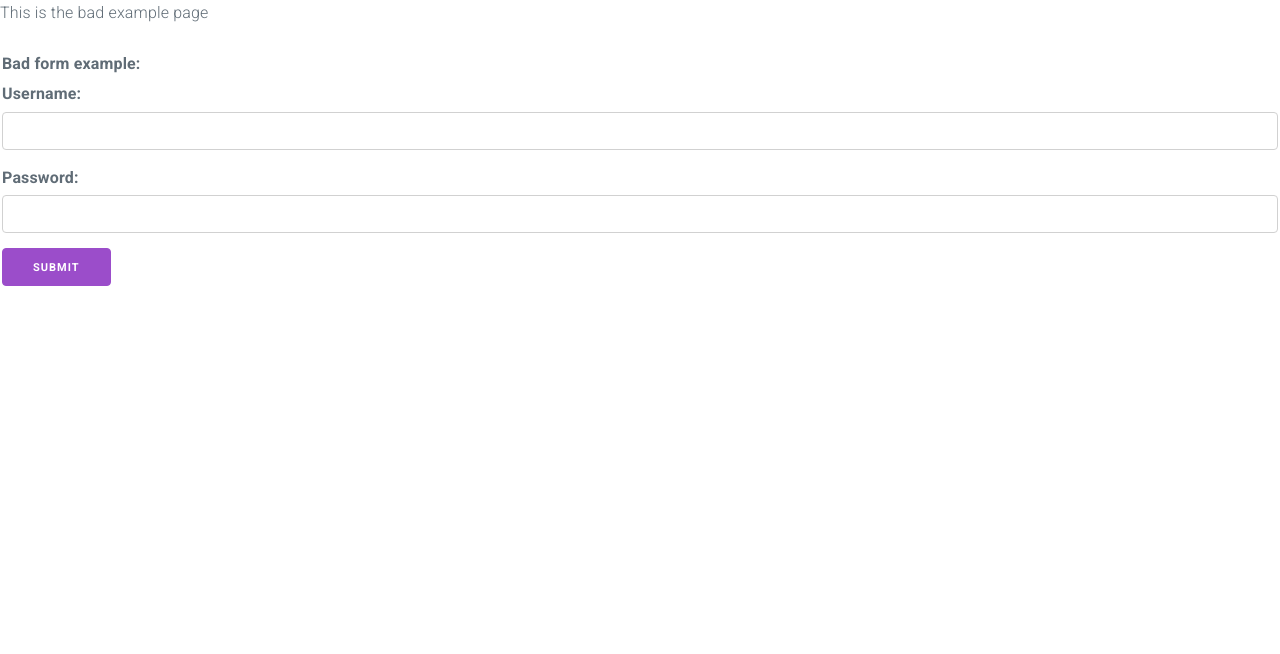
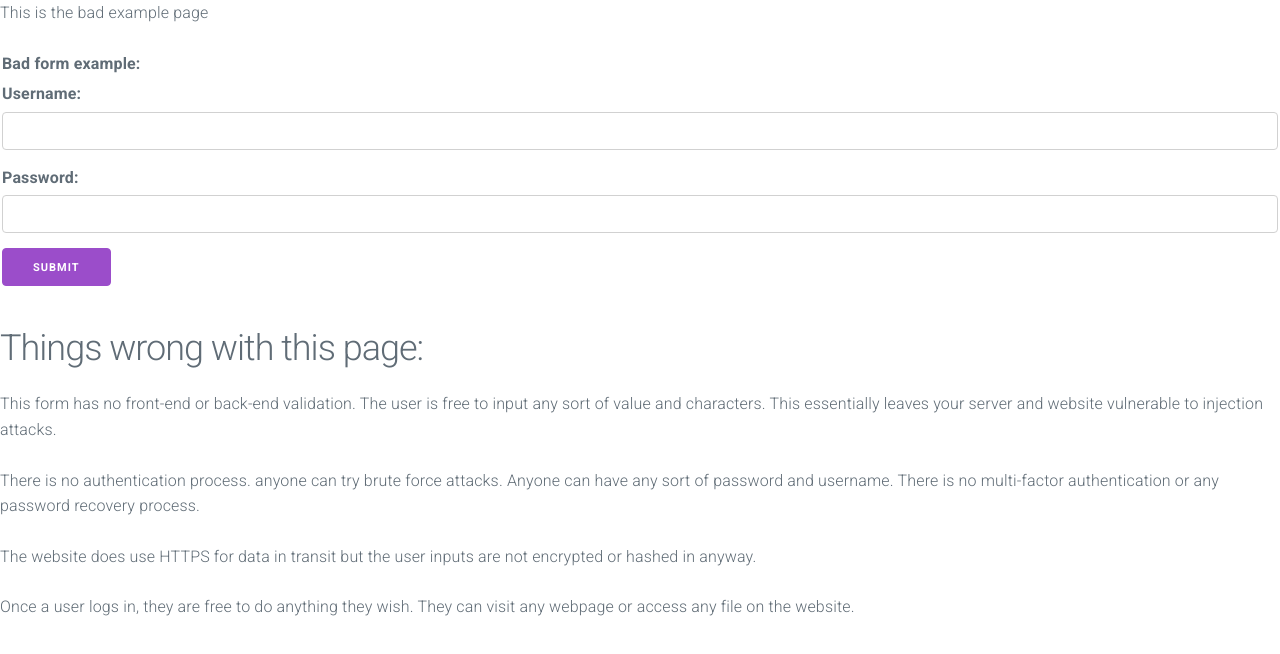
Before and after one commit to m-baqir/MyFirstVite1, a website built with Vite: page hellovite/badexample/index.html in a window 1280 px wide. Built offline with nearby package versions, Linux system fonts and the light colour scheme.

Commit message:
Update index.html

```diff
--- a/hellovite/badexample/index.html
+++ b/hellovite/badexample/index.html
@@ -23,6 +23,25 @@
             <input type="submit" name="sub" />
         </fieldset>
     </form>
+    <h2>
+        Things wrong with this page:
+    </h2>
+    <p>
+        This form has no front-end or back-end validation. The user is free to input any sort of value and characters.
+        This essentially leaves your server and website vulnerable to injection attacks.
+    </p>
+    <p>
+        There is no authentication process. anyone can try brute force attacks. Anyone can have any sort of password and
+        username. There is no multi-factor authentication or any password recovery process.
+    </p>
+    <p>
+        The website does use HTTPS for data in transit but the user inputs are not encrypted or hashed in anyway.
+    </p>
+    <p>
+        Once a user logs in, they are free to do anything they wish. They can visit any webpage or access any file on
+        the website.
+    </p>
+
 </body>
 
 </html>
```
